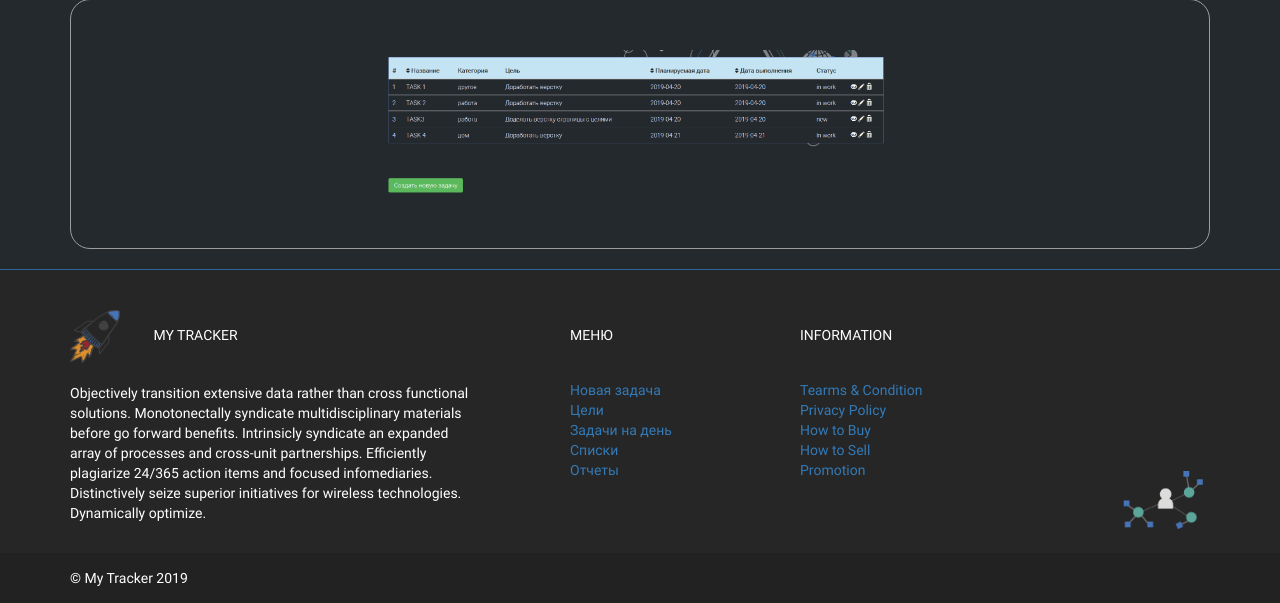
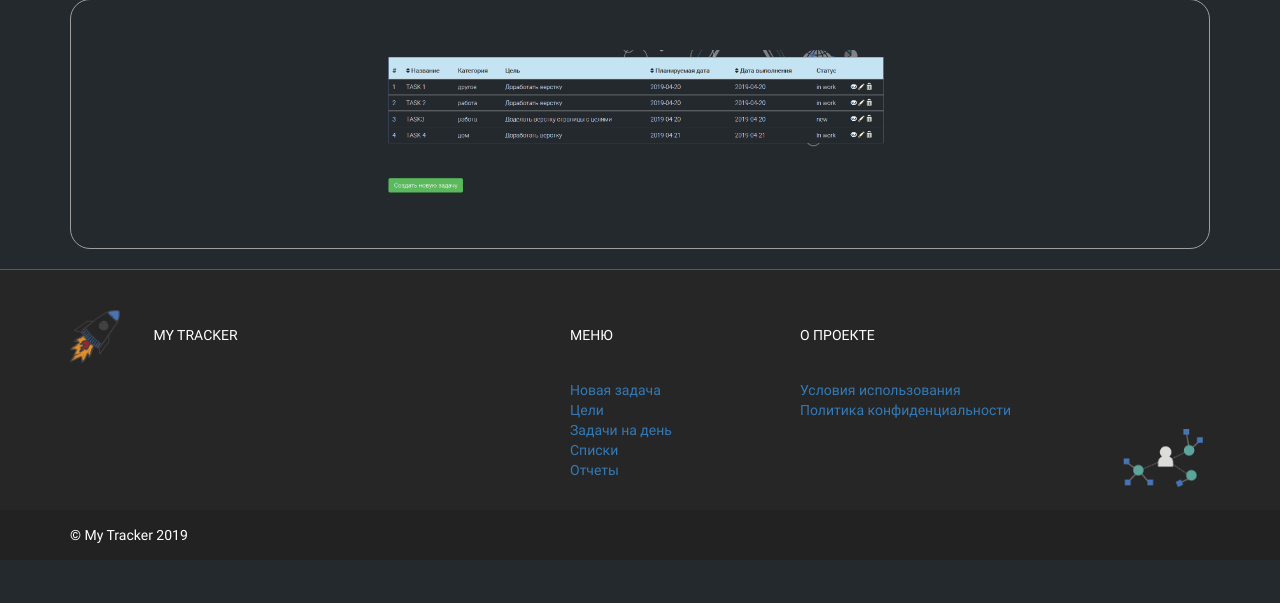
Before and after one commit to the-best-team/Project, a Yii app: template views/site/index.php in a window 1280 px wide. Shown: the part 1599-2202 px from the top of the page. After the commit the page ends 2142 px from the top, so only its background shows below. Run offline with PHP 8.4 and a stand-in for Yii, Linux system fonts and the light colour scheme; the template is opened without the code that fills it, so the values that code supplies are empty; some libraries are stand-ins or nearby versions.

Commit message:
Fix
Minor improvements

```diff
--- a/views/layouts/main.php
+++ b/views/layouts/main.php
@@ -90,13 +90,6 @@ AppAsset::register($this);
         <div class="foot-div-logo">
             <a href="/"><img src="/../img/logo.png" alt="logo" class="logo"></a>
             <span>My Tracker</span><br>
-            <p>Objectively transition extensive data rather than cross functional
-                solutions. Monotonectally syndicate multidisciplinary materials
-                before go forward benefits. Intrinsicly syndicate an expanded
-                array of processes and cross-unit partnerships. Efficiently
-                plagiarize 24/365 action items and focused infomediaries.
-                Distinctively seize superior initiatives for wireless technologies.
-                Dynamically optimize.</p>
         </div>
         <div class="foot-div-menu">
             <span>Меню</span><br>
@@ -109,13 +102,10 @@ AppAsset::register($this);
             </p>
         </div>
         <div class="foot-div-info">
-            <span>Information</span><br>
+            <span>О проекте</span><br>
             <p>
-                <a href="#">Tearms & Condition</a><br>
-                <a href="#">Privacy Policy</a><br>
-                <a href="#">How to Buy</a><br>
-                <a href="#">How to Sell</a><br>
-                <a href="#">Promotion</a>
+                <a href="#">Условия использования</a><br>
+                <a href="#">Политика конфиденциальности</a>
             </p>
         </div>
 
```
